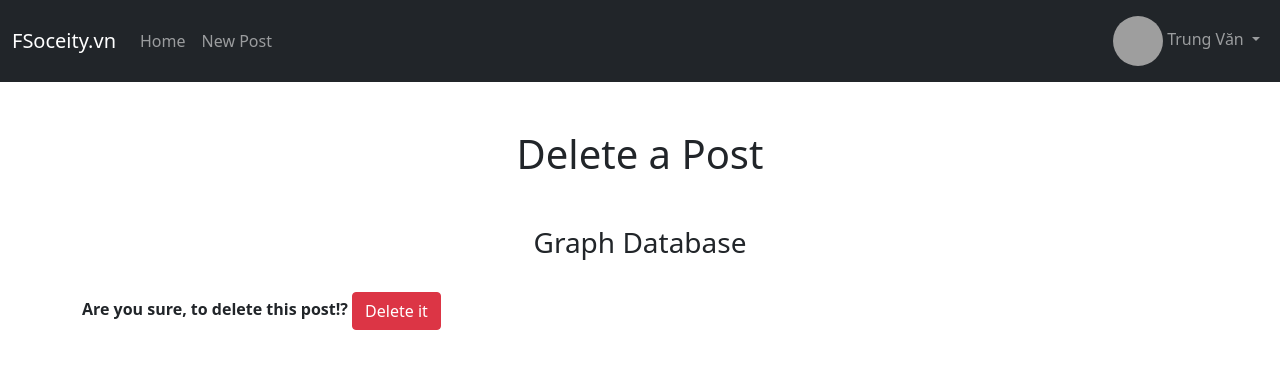
After one commit to trungnemo/djangoblog, a Django app: page /blogdelete/2 in a window 1280 px wide. The commit adds this page. Shown: the top 369 px of the page. Run offline with Django 3.2, Linux system fonts and the light colour scheme; data comes from the database, SQL or seed files in the repository; both versions use the stored data as it was after the commit; grey boxes are pictures that could not be loaded.

Commit message:
Delete a Blog Post

```diff
--- /dev/null
+++ b/blog/templates/blogdelete.html
@@ -0,0 +1,21 @@
+{% extends 'base.html' %}
+<!--Title-->
+{% block title %}
+<title>Delete a Post</title>
+{% endblock %}
+
+<!--Content-->
+{% block content %}
+<h1 class="mt-5 text-center">Delete a Post</h1>
+<h3 class="mt-5 text-center">{{ post.title }}</h3>
+<br />
+<div class="form-group">
+  <form method="POST">
+    {% csrf_token %}
+    <!--Confirmation button : Later can be raplace by a model -->
+    <strong>Are you sure, to delete this post!?</strong>
+    <button class="btn btn-danger">Delete it</button>
+  </form>
+</div>
+
+{% endblock %}
--- a/blog/templates/home.html
+++ b/blog/templates/home.html
@@ -10,7 +10,8 @@
   {% for post in object_list %}
   <li>
     <a href="{% url 'blogdetail' post.pk %}">{{ post.title }}</a> -
-    <small><a href="{% url 'blogedit' post.pk %}">(Edit)</a></small>
+    <small><a href="{% url 'blogedit' post.pk %}">(Edit)</a></small> -
+    <small><a href="{% url 'blogdelete' post.pk %}">(Delete)</a></small>
     <br />
     {{post.author.first_name }} {{ post.author.last_name }}
     <br />
--- a/blog/urls.py
+++ b/blog/urls.py
@@ -4,10 +4,11 @@ from . import views
 # urlpatterns = [
 #     path('', views.home, name = "home")
 # ]
-from .views import HomeView, BlogDetailView, BlogAddView, BlogEditView
+from .views import HomeView, BlogDetailView, BlogAddView, BlogEditView, BlogDeleteView
 urlpatterns = [
     path('', HomeView.as_view(), name = "home"),
     path('blog/<int:pk>', BlogDetailView.as_view(), name = "blogdetail"),
     path('blogadd/', BlogAddView.as_view(), name = "blogadd"),
-    path('blogedit/<int:pk>', BlogEditView.as_view(), name = "blogedit")
+    path('blogedit/<int:pk>', BlogEditView.as_view(), name = "blogedit"),
+    path('blogdelete/<int:pk>', BlogDeleteView.as_view(), name = "blogdelete"),
 ]
--- a/blog/views.py
+++ b/blog/views.py
@@ -1,8 +1,9 @@
 from django.shortcuts import render
-from django.views.generic import ListView, DetailView, CreateView, UpdateView
+from django.views.generic import ListView, DetailView, CreateView, UpdateView, DeleteView
 from .models import Post
 #Use the customized form
 from .forms import PostForm, PostEditForm
+from django.urls import reverse_lazy
 # #Home 1
 # def home(request):
 #     return render(request, 'home.html', {})
@@ -40,3 +41,11 @@ class BlogEditView(UpdateView):
     #Rem the fields of we use the Custom form
     #fields = ['title', 'title_tag', 'body']
     form_class = PostEditForm
+
+# To Delete a post
+class BlogDeleteView(DeleteView):
+    model = Post
+    template_name = 'blogdelete.html'
+    # After a post is deleted, it will be redrected to home page,
+    # Delete use this method, nos as BlogEditView with get_absolute_url in the models
+    success_url = reverse_lazy('home')
```
Also changed, not shown: db.sqlite3.
